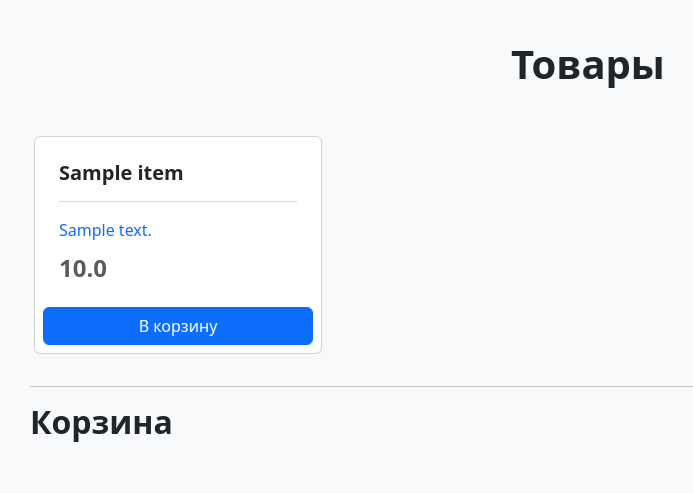
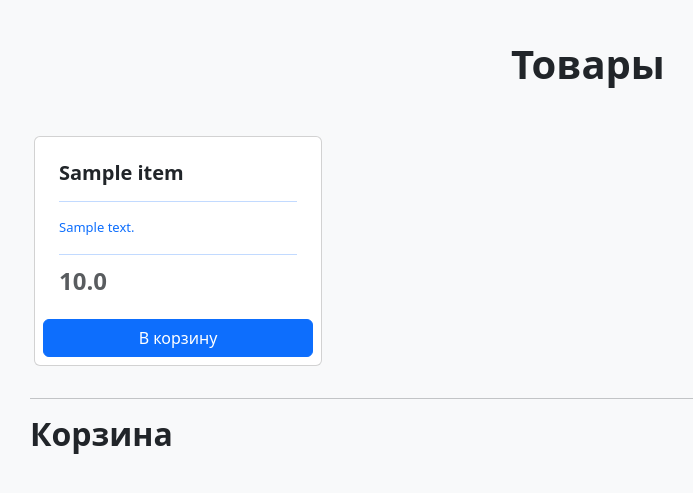
Before and after one commit to MKobra/stripe_test, a Django app: page / in a window 1280 px wide. Shown: the part 68-561 px from the top of the page, without its empty margins (52-745 px from the left). Run offline with Django 5.2, Linux system fonts and the light colour scheme; tables that the repository leaves empty hold one stand-in row (values such as "Sample post"); some libraries are stand-ins or nearby versions.

Commit message:
Правка текста

```diff
--- a/templates/shop.html
+++ b/templates/shop.html
@@ -14,12 +14,13 @@
 
 <div class="row">
     {% for item in items %}
-    <div class="card m-3 p-2" style="width: 18rem;">
+    <div class="card m-3 p-2 d-flex justify-content-between" style="width: 18rem;">
         <a href="/item/{{ item.id }}/" class="text-decoration-none">
           <div class="card-body">
             <h5 class="card-title text-dark fw-bold">{{ item.name }}</h5>
               <hr>
-            <p class="card-text">{{ item.description }}</p>
+            <p class="card-text" style="font-size: small">{{ item.description }}</p>
+              <hr>
               <h6 class="card-subtitle mb-2 text-body-secondary fw-bold fs-4">
                 {{ item.price }} {{ item.currency }}
             </h6>
```
